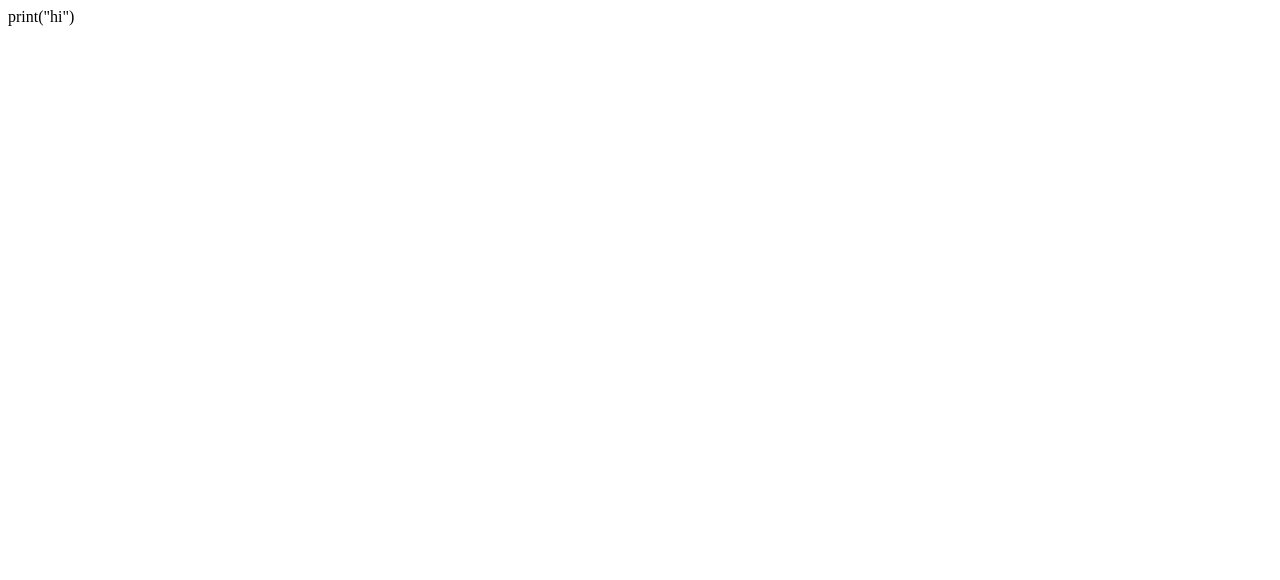
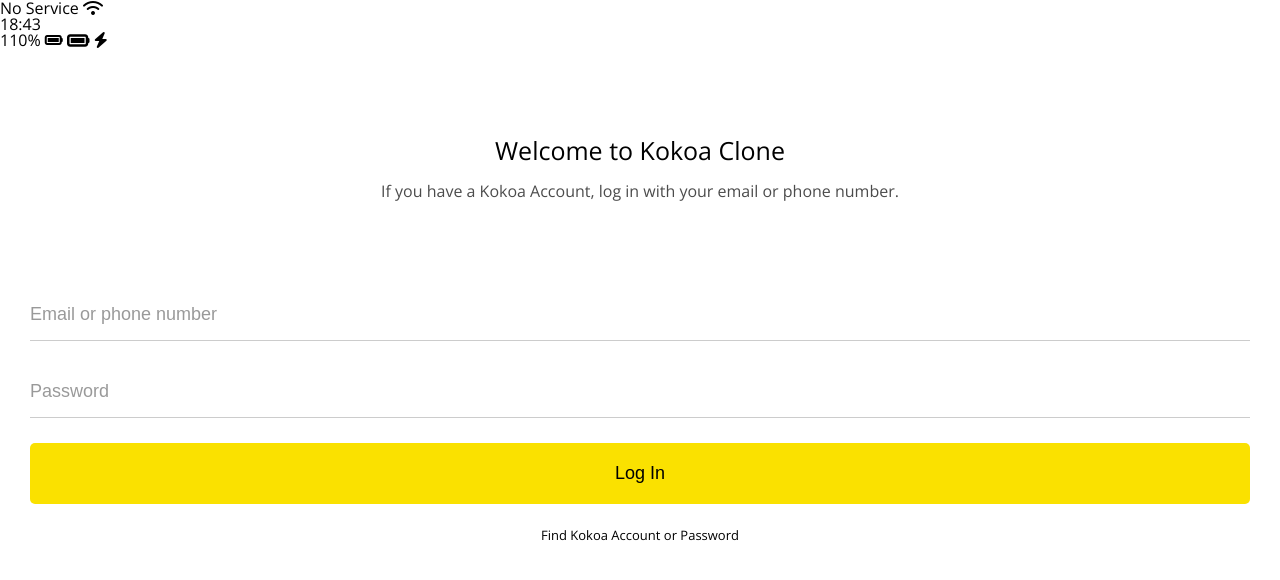
Before and after one commit to So5L/kokoa-clone-2024, a plain HTML site: page index.html in a window 1280 px wide. Drawn offline with nearby package versions, Linux system fonts and the light colour scheme.

Commit message:
until 6.10

```diff
--- /dev/null
+++ b/css/componts/nav-bar.css
@@ -0,0 +1,8 @@
+.nav {
+    background-color: #f9f9fa;
+    padding: 20px 40px;
+  }
+  .nav__list {
+    display: flex;
+    justify-content: space-between;
+  }
--- /dev/null
+++ b/css/componts/status-bar.css
@@ -0,0 +1,27 @@
+.status-bar {
+  display: flex;
+  justify-content: center;
+}
+.status-bar__column {
+  width: 33%;
+}
+.status-bar__column:first-child span {
+  margin-right: 5px;
+}
+.status-bar__column:nth-child(2) {
+.welcome-header {
+  margin: 90px 0px;
+  text-align: center;
+  display: flex;
+  justify-content: center;
+}
+.status-bar__column:last-child {
+  display: flex;
+  justify-content: flex-end;
+  flex-direction: column;
+  align-items: center;
+}
+
+.status-bar__column .fa-battery-full {
+  margin: 0px 5px;
+}
--- /dev/null
+++ b/css/reset.css
@@ -0,0 +1,48 @@
+html, body, div, span, applet, object, iframe,
+h1, h2, h3, h4, h5, h6, p, blockquote, pre,
+a, abbr, acronym, address, big, cite, code,
+del, dfn, em, img, ins, kbd, q, s, samp,
+small, strike, strong, sub, sup, tt, var,
+b, u, i, center,
+dl, dt, dd, ol, ul, li,
+fieldset, form, label, legend,
+table, caption, tbody, tfoot, thead, tr, th, td,
+article, aside, canvas, details, embed,
+figure, figcaption, footer, header, hgroup,
+menu, nav, output, ruby, section, summary,
+time, mark, audio, video {
+	margin: 0;
+	padding: 0;
+	border: 0;
+	font-size: 100%;
+	font: inherit;
+	vertical-align: baseline;
+}
+/* HTML5 display-role reset for older browsers */
+article, aside, details, figcaption, figure,
+footer, header, hgroup, menu, nav, section {
+	display: block;
+}
+body {
+	line-height: 1;
+}
+ol, ul {
+	list-style: none;
+}
+blockquote, q {
+	quotes: none;
+}
+blockquote:before, blockquote:after,
+q:before, q:after {
+	content: '';
+	content: none;
+}
+table {
+	border-collapse: collapse;
+	border-spacing: 0;
+}
+
+
+input:focus {
+	outline: none;
+  }
--- /dev/null
+++ b/css/screens/login.css
@@ -0,0 +1,55 @@
+.welcome-header {
+    margin: 90px 0px;
+    text-align: center;
+    display: flex;
+    flex-direction: column;
+    align-items: center;
+  }
+  .welcome-header__title {
+    margin-bottom: 20px;
+    font-size: 25px;
+  }
+  .welcome-header__text {
+    width: 60%;
+    opacity: 0.7;
+  }
+
+  #login-form {
+    display: flex;
+    flex-direction: column;
+    margin: 0px 30px;
+  }
+
+  #login-form input {
+    border: none;
+    padding: 15px 0px;
+    font-size: 18px;
+    margin-bottom: 25px;
+  }
+
+  #login-form input:not([type="submit"]) {
+    border-bottom: 1px solid rgba(0, 0, 0, 0.2);
+    transition: border-color 0.3s ease-in-out;
+  }
+
+  #login-form input::placeholder {
+    color: rgba(0, 0, 0, 0.4);
+  }
+
+  #login-form input:focus {
+    border-color: var(--yellow);
+  }
+
+  #login-form input[type="submit"] {
+    background-color: var(--yellow);
+    cursor: pointer;
+    padding: 20px 0px;
+    border-radius: 5px;
+  }
+
+  #login-form a {
+    text-align: center;
+    text-decoration: none;
+    color: inherit;
+    font-size: 13px;
+  }
--- /dev/null
+++ b/css/styles.css
@@ -0,0 +1,15 @@
+@import url("https://fonts.googleapis.com/css2?family=Open+Sans:wght@400;600&display=swap");
+@import "reset.css";
+@import "variables.css";
+
+/* Components */
+@import "components/status-bar.css";
+@import "components/nav-bar.css";
+
+/* Screens */
+@import "screens/login.css";
+
+
+body {
+  font-family: "Open Sans", sans-serif;
+}
--- /dev/null
+++ b/css/variables.css
@@ -0,0 +1,3 @@
+:root {
+    --yellow: #fae100;
+  }
--- /dev/null
+++ b/friends.html
@@ -0,0 +1,51 @@
+<!DOCTYPE html>
+<html lang="en">
+  <head>
+    <link rel="stylesheet" href="css/styles.css" />
+    <meta charset="UTF-8" />
+    <meta name="viewport" content="width=device-width, initial-scale=1.0" />
+    <title>Friends - Kokoa Clone</title>
+  </head>
+  <body>
+    <div class="status-bar">
+      <div class="status-bar__column">
+        <span>No Service</span>
+        <i class="fas fa-wifi"></i>
+      </div>
+      <div class="status-bar__column">
+        <span>18:43</span>
+      </div>
+      <div class="status-bar__column">
+        <span>110%</span>
+        <i class="fas fa-battery-full fa-lg"></i>
+        <i class="fas fa-bolt"></i>
+      </div>
+    </div>
+
+    <nav class="nav">
+      <ul class="nav__list">
+        <li class="nav__btn">
+          <a class="nav__link" href="friends.html"
+            ><i class="fas fa-user fa-lg"></i
+          ></a>
+        </li>
+        <li class="nav__btn">
+          <a class="nav__link" href="#"><i class="far fa-comment fa-lg"></i></a>
+        </li>
+        <li class="nav__btn">
+          <a class="nav__link" href="#"><i class="fas fa-search fa-lg"></i></a>
+        </li>
+        <li class="nav__btn">
+          <a class="nav__link" href="#"
+            ><i class="fas fa-ellipsis-h fa-lg"></i
+          ></a>
+        </li>
+      </ul>
+    </nav>
+
+    <script
+      src="https://kit.fontawesome.com/6478f529f2.js"
+      crossorigin="anonymous"
+    ></script>
+  </body>
+</html>
--- a/index.html
+++ b/index.html
@@ -1 +1,48 @@
-print("hi")
+<!DOCTYPE html>
+<html lang="en">
+    <head>
+        <link rel="stylesheet" href="css/styles.css">
+        <meta charset="UTF-8" />
+        <meta name="viewport" content="width=device-width, initial-scale=1.0" />
+        <title>Welcomo to Kokoa Talk</title>
+        <title>Welcome to Kokoa Clone</title>
+      </head>
+      <body>
+        <div id="status-bar">
+        <div class="status-bar">
+          <div class="status-bar__column">
+            <span>No Service</span>
+            <!-- To Do: Wifi Icon -->
+            <i class="fas fa-wifi"></i>
+          </div>
+          <div class="status-bar__column">
+            <span>18:43</span>
+          </div>
+          <div class="status-bar__column">
+            <span>110%</span>
+            <i class="fas fa-battery-full"></i>
+            <i class="fas fa-battery-full fa-lg"></i>
+            <i class="fas fa-bolt"></i>
+          </div>
+        </div>
+
+        <header class="welcome-header">
+            <h1 class="welcome-header__title">Welcome to Kokoa Clone</h1>
+            <p class="welcome-header__text">
+              If you have a Kokoa Account, log in with your email or phone number.
+            </p>
+          </header>
+
+          <form action="friends.html" method="get" id="login-form">
+            <input name="username" required type="text" placeholder="Email or phone number" />
+            <input name="password" required type="password" placeholder="Password" />
+            <input type="submit" value="Log In" />
+            <a href="#">Find Kokoa Account or Password</a>
+          </form>
+
+        <script
+          src="https://kit.fontawesome.com/6478f529f2.js"
+          crossorigin="anonymous"
+        ></script>
+      </body>
+</html>
```
Also changed, not shown: etc/challenge.html (added, +48 -0 lines), 2 other files.
